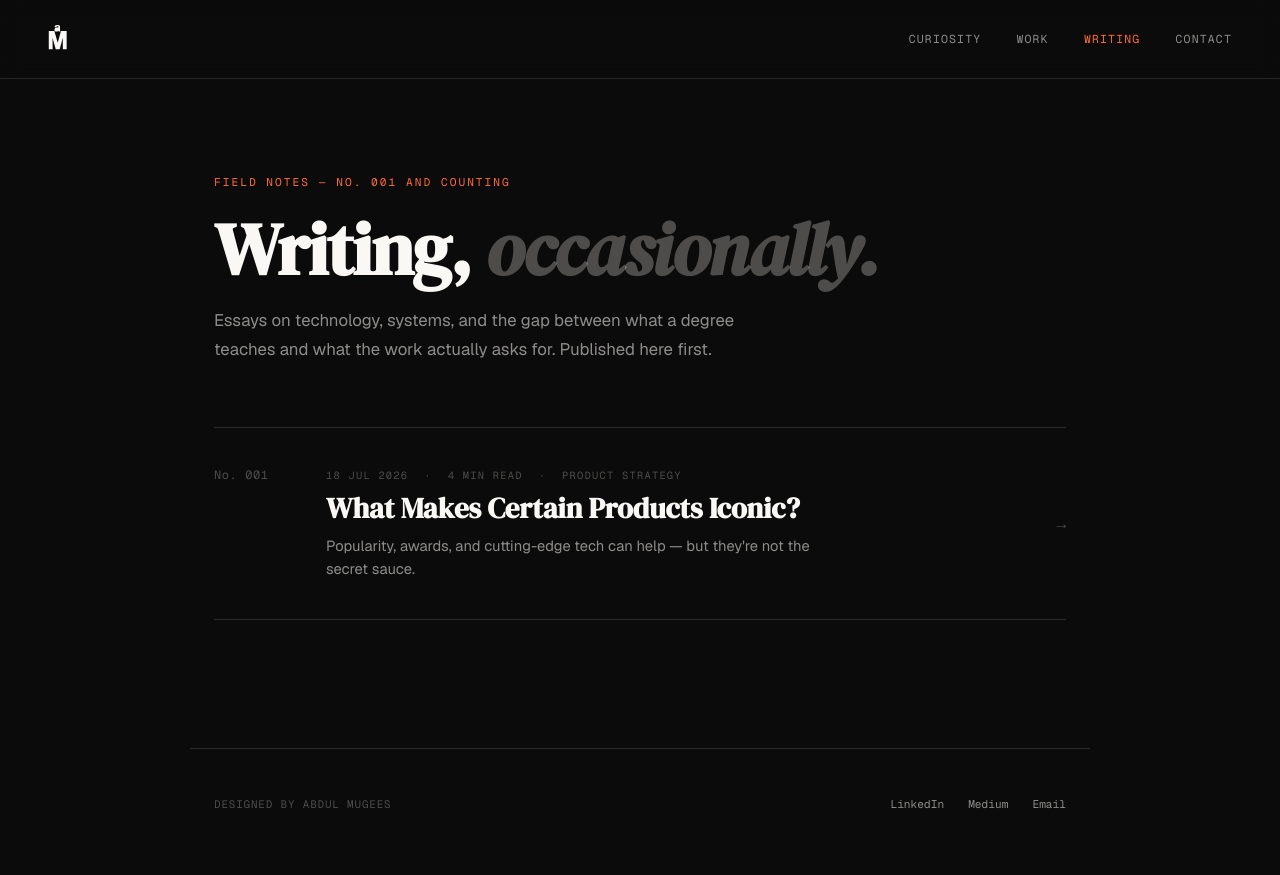
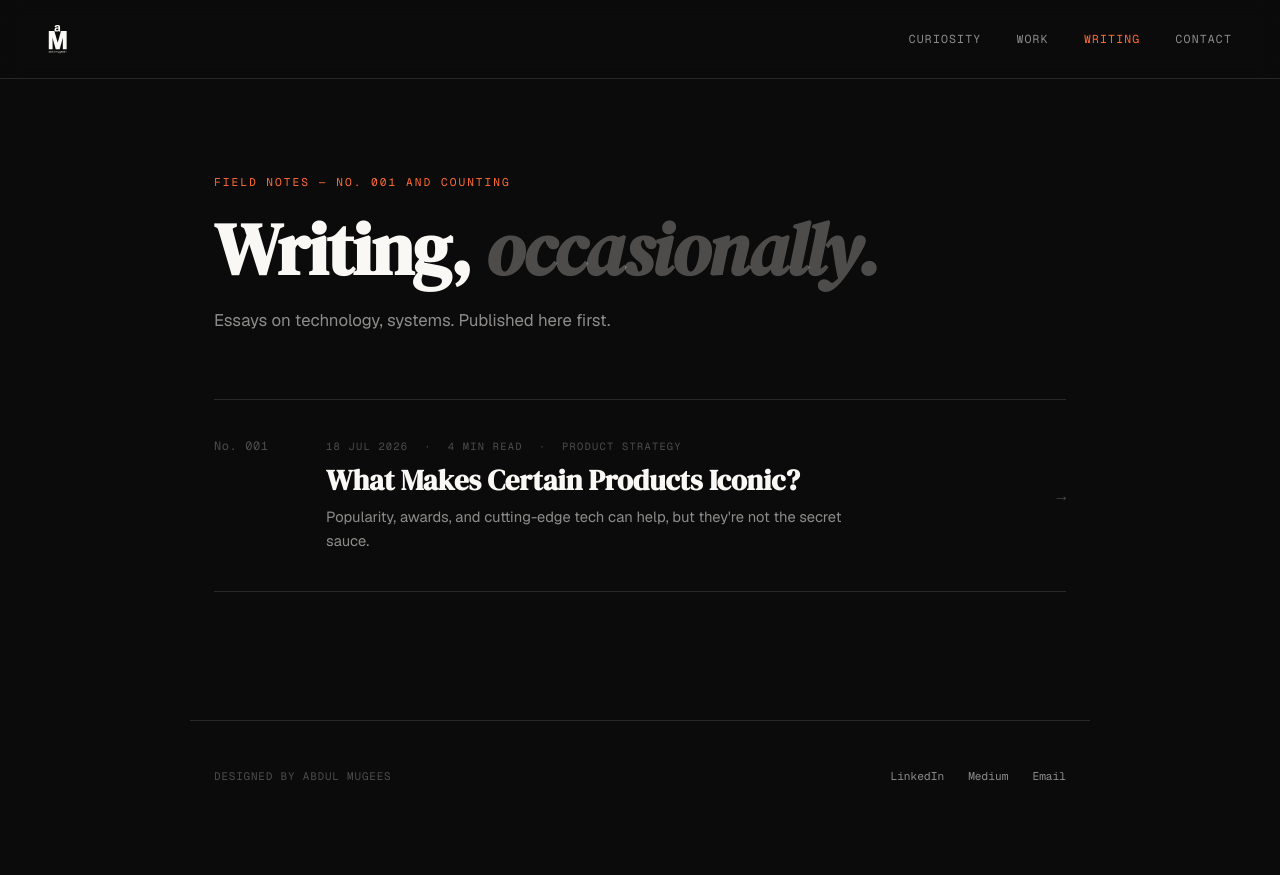
Before and after one commit to mugee5/myportfolio, a plain HTML site: page writing/index.html in a window 1280 px wide. After the commit the page ends 847 px from the top, so only its background shows below. Drawn offline with nearby package versions, Linux system fonts and the light colour scheme.

Commit message:
Update index.html

```diff
--- a/writing/index.html
+++ b/writing/index.html
@@ -26,10 +26,81 @@
   <a href="../index.html" class="w-logo" aria-label="Abdul Mugees — Home">
     <svg viewBox="814 783 368 582" xmlns="http://www.w3.org/2000/svg" preserveAspectRatio="xMidYMid meet">
       <g transform="translate(0,2000) scale(0.1,-0.1)" fill="currentColor" stroke="none">
-        <path d="M9859 11989 c-205 -14 -334 -81 -399 -209 -18 -36 -60 -176 -60 -202 0 -4 69 -8 153 -8 l154 0 12 40 c27 91 93 130 218 130 81 0 132 -17 170 -55 27 -27 33 -41 33 -77 0 -82 -28 -96 -255 -128 -201 -28 -267 -44 -337 -82 -120 -64 -180 -169 -182 -318 -1 -112 21 -174 84 -244 68 -74 145 -107 261 -114 156 -9 287 33 387 123 l50 45 7 -32 c4 -18 11 -50 16 -70 l10 -38 169 0 170 0 0 25 c0 14 -6 28 -14 31 -8 3 -23 22 -33 42 -16 34 -18 77 -23 467 l-5 430 -30 54 c-81 146 -265 209 -556 190z"/>
-        <path d="M8290 9075 l0 -1765 365 0 365 0 0 816 c0 449 -5 949 -11 1111 -6 162 -9 296 -7 299 2 2 144 -497 314 -1109 l310 -1112 374 0 374 0 311 1117 c170 614 311 1115 313 1113 2 -2 -2 -205 -8 -451 -6 -247 -10 -748 -8 -1114 l3 -665 365 0 365 0 0 1760 0 1760 -542 3 -541 2 -14 -47 c-8 -27 -149 -533 -313 -1125 -196 -703 -303 -1072 -308 -1060 -5 13 -571 2021 -618 2195 l-10 37 -539 0 -540 0 0 -1765z"/>
+        <!-- A mark (top) -->
+        <path class="logo-m" d="M9859 11989 c-205 -14 -334 -81 -399 -209 -18 -36 -60 -176 -60 -202
+0 -4 69 -8 153 -8 l154 0 12 40 c27 91 93 130 218 130 81 0 132 -17 170 -55
+27 -27 33 -41 33 -77 0 -82 -28 -96 -255 -128 -201 -28 -267 -44 -337 -82
+-120 -64 -180 -169 -182 -318 -1 -112 21 -174 84 -244 68 -74 145 -107 261
+-114 156 -9 287 33 387 123 l50 45 7 -32 c4 -18 11 -50 16 -70 l10 -38 169 0
+170 0 0 25 c0 14 -6 28 -14 31 -8 3 -23 22 -33 42 -16 34 -18 77 -23 467 l-5
+430 -30 54 c-81 146 -265 209 -556 190z m281 -754 c0 -111 -12 -146 -65 -198
+-58 -57 -117 -80 -210 -85 -67 -3 -85 0 -112 17 -68 43 -89 117 -55 195 18 40
+29 50 74 70 29 13 97 31 151 40 54 9 122 25 150 35 29 10 55 19 60 20 4 0 7
+-42 7 -94z"/>
+        <!-- M mark (large, centre) -->
+        <path class="logo-m" d="M8290 9075 l0 -1765 365 0 365 0 0 816 c0 449 -5 949 -11 1111 -6
+162 -9 296 -7 299 2 2 144 -497 314 -1109 l310 -1112 374 0 374 0 311 1117
+c170 614 311 1115 313 1113 2 -2 -2 -205 -8 -451 -6 -247 -10 -748 -8 -1114
+l3 -665 365 0 365 0 0 1760 0 1760 -542 3 -541 2 -14 -47 c-8 -27 -149 -533
+-313 -1125 -196 -703 -303 -1072 -308 -1060 -5 13 -571 2021 -618 2195 l-10
+37 -539 0 -540 0 0 -1765z"/>
+        <!-- tagline text paths (badaemos) -->
+        <path d="M8550 6865 c0 -168 1 -175 20 -175 14 0 20 7 20 22 l0 21 23 -21 c53
+-50 145 -32 172 32 30 72 8 166 -45 194 -37 19 -110 9 -132 -18 -18 -22 -18
+-21 -18 49 0 64 -2 71 -20 71 -19 0 -20 -7 -20 -175z m158 49 c52 -14 70 -121
+29 -169 -17 -21 -32 -27 -62 -27 -52 0 -85 36 -85 92 0 83 45 123 118 104z"/>
+        <path d="M9059 6968 c0 -40 -3 -67 -6 -60 -8 20 -59 42 -97 42 -25 0 -45 -9
+-68 -29 -27 -24 -32 -36 -36 -88 -5 -72 13 -115 60 -139 39 -20 92 -13 124 17
+l24 22 0 -21 c0 -15 6 -22 20 -22 19 0 20 7 20 175 0 168 -1 175 -20 175 -18
+0 -20 -7 -21 -72z m-32 -72 c24 -21 28 -31 28 -79 0 -71 -21 -97 -79 -97 -23
+0 -46 4 -52 8 -21 14 -34 51 -34 97 0 85 75 124 137 71z"/>
+        <path d="M9460 6865 c0 -168 1 -175 20 -175 19 0 20 7 20 175 0 168 -1 175
+-20 175 -19 0 -20 -7 -20 -175z"/>
+        <path d="M8299 6921 c-34 -34 -38 -61 -9 -61 11 0 20 5 20 10 0 22 41 50 73
+50 38 0 57 -15 57 -46 0 -19 -8 -24 -57 -34 -32 -6 -66 -14 -76 -17 -22 -6
+-46 -58 -40 -84 14 -53 102 -72 146 -30 25 23 25 23 32 2 3 -12 13 -21 21 -21
+11 0 14 21 14 105 0 99 -2 107 -25 130 -19 20 -34 25 -75 25 -44 0 -56 -5 -81
+-29z m123 -170 c-16 -21 -27 -26 -63 -26 -42 0 -44 1 -47 31 -3 33 6 40 88 61
+33 8 35 7 38 -16 2 -13 -5 -36 -16 -50z"/>
+        <path d="M9649 6921 l-29 -29 0 24 c0 17 -6 24 -20 24 -19 0 -20 -7 -20 -125
+0 -116 1 -125 19 -125 16 0 19 10 23 91 4 85 6 94 32 115 33 29 60 30 86 4 17
+-17 20 -33 20 -115 0 -88 1 -95 20 -95 18 0 20 7 20 80 0 43 5 90 11 104 15
+33 62 52 93 38 27 -12 36 -51 36 -154 0 -61 2 -68 20 -68 18 0 20 7 20 78 -1
+142 -21 181 -93 182 -31 0 -45 -7 -68 -31 -16 -17 -29 -26 -29 -20 0 24 -40
+51 -76 51 -26 0 -43 -8 -65 -29z"/>
+        <path d="M10379 6935 c-59 -32 -71 -155 -20 -206 25 -24 38 -29 79 -29 36 0
+57 6 77 22 l28 22 -6 -49 c-9 -61 -26 -75 -89 -75 -40 0 -50 4 -64 25 -16 25
+-54 35 -54 14 0 -21 58 -68 92 -74 50 -10 115 11 136 42 14 22 18 55 20 170 4
+140 3 143 -17 143 -12 0 -21 -6 -21 -15 0 -20 -7 -19 -37 5 -30 23 -86 26
+-124 5z m123 -35 c31 -24 40 -65 27 -114 -11 -41 -33 -56 -83 -56 -54 0 -76
+28 -76 94 0 47 4 57 26 75 33 26 74 27 106 1z"/>
+        <path d="M10688 6934 c-37 -20 -58 -63 -58 -119 0 -82 49 -135 126 -135 52 0
+114 47 114 85 0 15 -40 2 -45 -14 -7 -24 -64 -44 -99 -35 -31 7 -56 39 -56 71
+0 22 3 23 100 23 l100 0 0 28 c0 37 -34 90 -66 102 -36 14 -84 12 -116 -6z
+m119 -36 c13 -12 23 -30 23 -40 0 -16 -9 -18 -80 -18 -90 0 -100 11 -55 55 31
+32 80 33 112 3z"/>
+        <path d="M10981 6937 c-42 -21 -62 -59 -63 -115 0 -96 62 -154 148 -137 36 6
+94 52 94 74 0 20 -31 11 -54 -16 -48 -55 -146 -26 -146 43 0 24 1 24 100 24
+112 0 116 3 86 75 -24 56 -106 83 -165 52z m114 -42 c45 -44 35 -55 -55 -55
+-72 0 -80 2 -80 19 0 27 46 61 82 61 17 0 39 -10 53 -25z"/>
+        <path d="M11238 6934 c-27 -14 -33 -28 -29 -68 3 -35 31 -55 88 -62 51 -6 83
+-23 83 -45 0 -16 -39 -49 -59 -49 -35 0 -73 20 -78 40 -6 22 -43 28 -43 7 0
+-45 78 -85 144 -73 45 9 80 50 71 86 -9 37 -40 59 -96 66 -71 9 -95 36 -63 68
+25 25 79 20 102 -9 19 -24 52 -34 52 -16 0 59 -104 92 -172 55z"/>
+        <path d="M9161 6858 c0 -103 15 -148 52 -166 39 -19 91 -8 117 25 l20 26 0
+-27 c0 -19 5 -26 20 -26 19 0 20 7 20 125 0 118 -1 125 -20 125 -18 0 -20 -7
+-20 -72 0 -49 -6 -84 -18 -108 -15 -30 -22 -35 -58 -38 -58 -4 -67 12 -72 124
+-4 84 -6 94 -23 94 -17 0 -19 -8 -18 -82z"/>
+        <path d="M10040 6845 c0 -52 5 -105 11 -119 25 -53 108 -58 154 -8 l25 27 0
+-28 c0 -20 5 -27 20 -27 19 0 20 7 20 125 0 115 -1 125 -19 125 -16 0 -19 -11
+-24 -81 -6 -99 -26 -132 -79 -137 -58 -5 -68 14 -68 124 0 87 -1 94 -20 94
+-19 0 -20 -7 -20 -95z"/>
+        <path d="M11506 6866 c-31 -91 -56 -168 -56 -171 0 -4 7 -5 16 -3 11 2 34 52
+70 157 58 164 62 181 40 181 -9 0 -34 -59 -70 -164z"/>
+        <path d="M11671 6872 c-30 -86 -56 -163 -59 -169 -2 -8 4 -13 14 -13 15 0 29
+31 74 162 30 89 57 165 58 170 2 4 -5 8 -15 8 -14 0 -29 -31 -72 -158z"/>
       </g>
-    </svg>
+</svg>
   </a>
   <div class="w-nav-links">
     <a href="../index.html#curiosity">Curiosity</a>
@@ -43,7 +114,7 @@
 <header class="w-masthead">
   <div class="w-eyebrow">Field Notes — No. 001 and counting</div>
   <h1 class="w-title">Writing, <em>occasionally.</em></h1>
-  <p class="w-dek">Essays on technology, systems, and the gap between what a degree teaches and what the work actually asks for. Published here first.</p>
+  <p class="w-dek">Essays on technology, systems. Published here first.</p>
 </header>
 
 <main class="w-list">
@@ -63,7 +134,7 @@
         <span>Product Strategy</span>
       </div>
       <h2 class="w-row-title">What Makes Certain Products Iconic?</h2>
-      <p class="w-row-dek">Popularity, awards, and cutting-edge tech can help — but they're not the secret sauce.</p>
+      <p class="w-row-dek">Popularity, awards, and cutting-edge tech can help, but they're not the secret sauce.</p>
     </div>
     <div class="w-row-arrow">→</div>
   </a>
```
